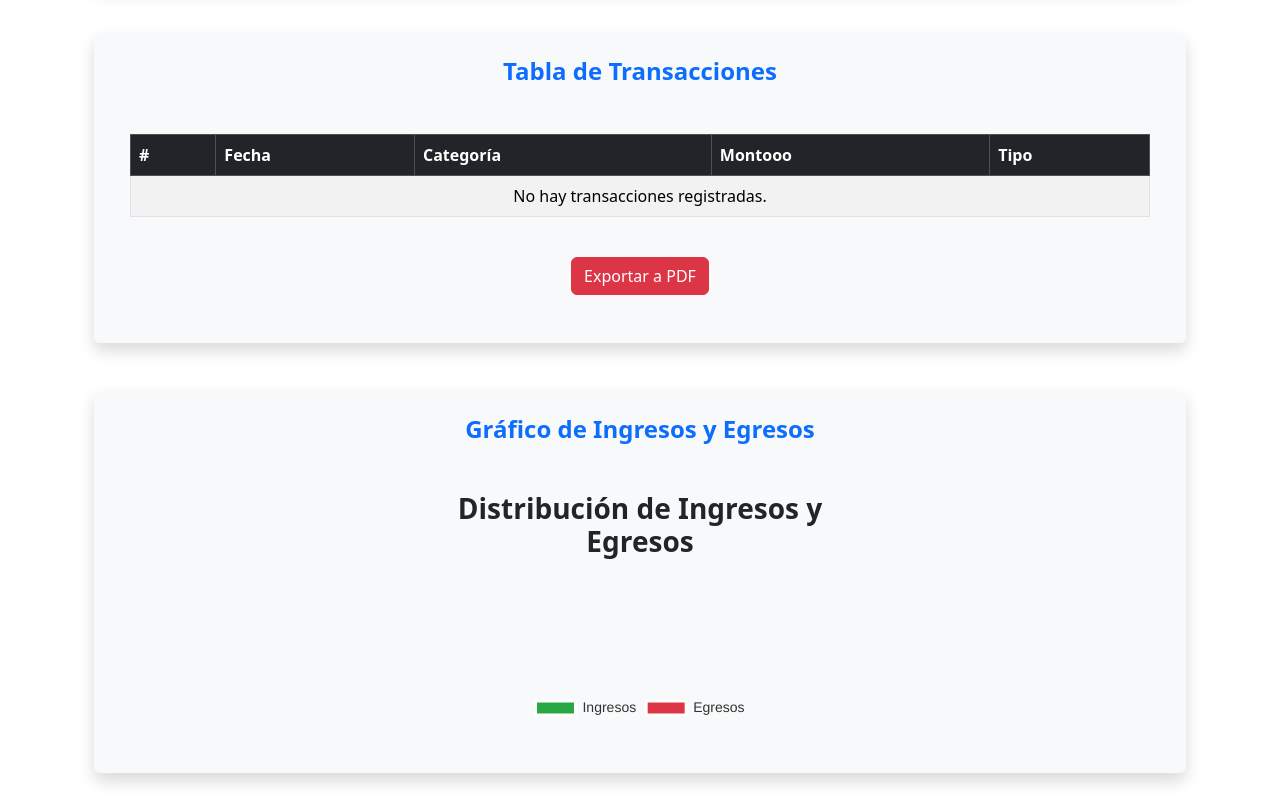
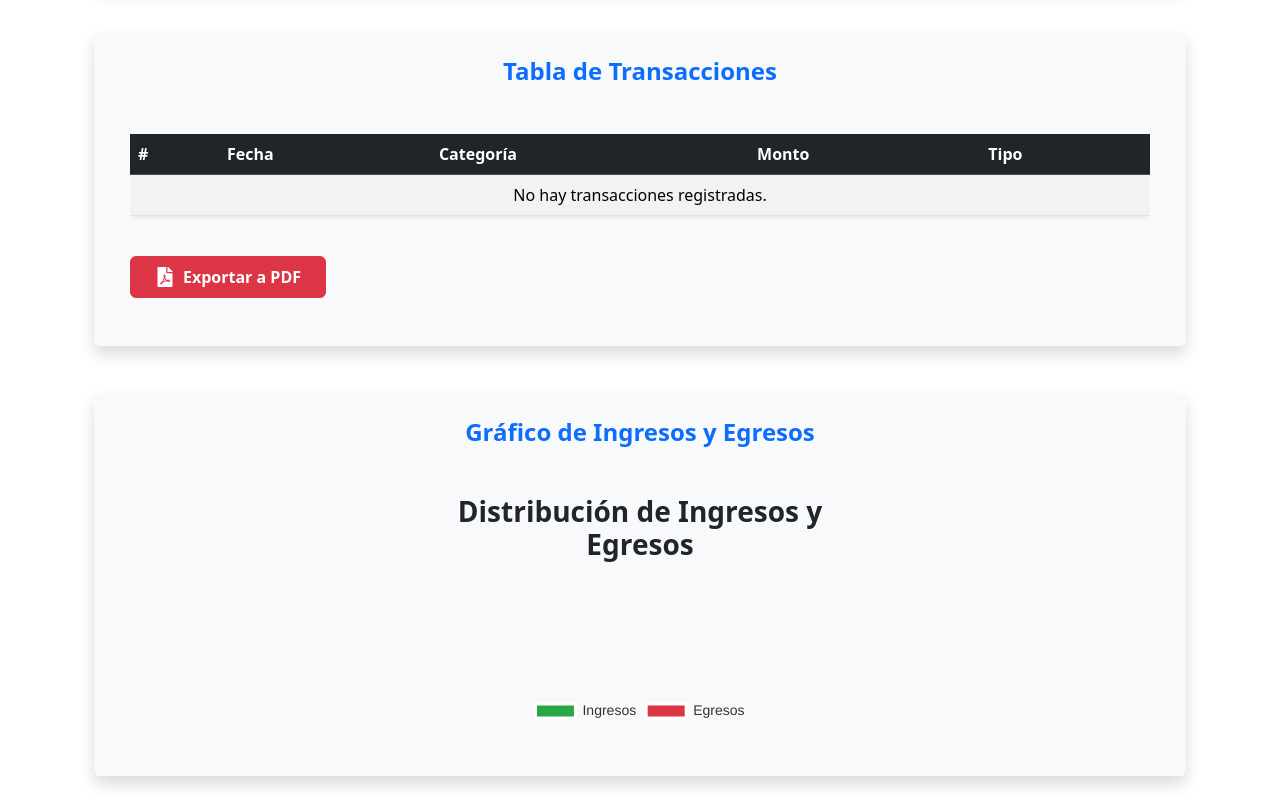
Before and after one commit to WildoFari/Finance-Tracker., a React (Create React App) app: page / in a window 1280 px wide. Shown: the part 1498-2298 px from the top of the page. Built offline with nearby package versions, Linux system fonts and the light colour scheme.

Commit message:
Changes to download pdf

```diff
--- a/src/components/TransactionList.js
+++ b/src/components/TransactionList.js
@@ -1,6 +1,5 @@
 import React, { useContext, useState } from 'react';
 import { TransactionContext } from '../context/TransactionContext';
-import ExportPDF from './ExportPDF';
 import { FaTrashAlt, FaEye, FaEyeSlash } from "react-icons/fa";
 
 const TransactionList = () => {
@@ -33,9 +32,6 @@ const TransactionList = () => {
 
                 {showTransactions && (
                     <>
-                        {/* Botón para exportar a PDF */}
-                        {transactions.length > 0 && <ExportPDF transactions={transactions} type="Ingreso" />}
-
                         {/* Botón para eliminar todas las transacciones */}
                         {transactions.length > 0 && (
                             <button className="btn btn-danger mb-3 w-100 mt-3" onClick={() => setShowConfirmAll(true)}>
--- a/src/components/TransactionTable.js
+++ b/src/components/TransactionTable.js
@@ -2,6 +2,7 @@ import React, { useContext, useState } from 'react';
 import { TransactionContext } from '../context/TransactionContext';
 import jsPDF from 'jspdf';
 import 'jspdf-autotable';
+import { FaFilePdf } from 'react-icons/fa';
 
 const TransactionTable = () => {
     const { transactions } = useContext(TransactionContext);
@@ -15,7 +16,7 @@ const TransactionTable = () => {
         const tableRows = transactions.map((transaction) => [
             transaction.date,
             transaction.category,
-            `${transaction.amount}`,
+            `${transaction.amount.toLocaleString('es-ES')}`,
             transaction.type,
         ]);
 
@@ -23,6 +24,8 @@ const TransactionTable = () => {
             head: [tableColumn],
             body: tableRows,
             startY: 20,
+            styles: { fontSize: 10 },
+            headStyles: { fillColor: [44, 62, 80], textColor: 255 },
         });
 
         doc.save('transacciones.pdf');
@@ -41,20 +44,20 @@ const TransactionTable = () => {
 
             {/* Desktop - Tabla */}
             <div className="table-responsive d-none d-md-block">
-                <table className="table table-striped table-bordered">
+                <table className="table table-striped table-hover shadow-sm rounded">
                     <thead className="table-dark">
                         <tr>
                             <th>#</th>
                             <th>Fecha</th>
                             <th>Categoría</th>
-                            <th>Montooo</th>
+                            <th>Monto</th>
                             <th>Tipo</th>
                         </tr>
                     </thead>
                     <tbody>
                         {transactions.length > 0 ? (
                             transactions.map((transaction, index) => (
-                                <tr key={index}>
+                                <tr key={index} className="align-middle">
                                     <td>{index + 1}</td>
                                     <td>{transaction.date}</td>
                                     <td>{transaction.category}</td>
@@ -85,7 +88,7 @@ const TransactionTable = () => {
                                     <h5 className="card-title">{transaction.category}</h5>
                                     <p className="mb-1"><strong>Fecha:</strong> {transaction.date}</p>
                                     <p className={`mb-1 ${transaction.type === 'Ingreso' ? 'text-success' : 'text-danger'}`}>
-                                        <strong>Monto:</strong> {transaction.amount}
+                                        <strong>Monto:</strong> {transaction.amount.toLocaleString('es-ES')}
                                     </p>
                                     <p className="mb-0"><strong>Tipo:</strong> {transaction.type}</p>
                                 </div>
@@ -100,10 +103,39 @@ const TransactionTable = () => {
             )}
 
             <div className="text-center mt-4">
-                <button className="btn btn-danger" onClick={exportToPDF}>
+                <button
+                    className="btn btn-danger fw-bold px-4 py-2 d-flex align-items-center justify-content-center gap-2"
+                    onClick={exportToPDF}
+                    style={{ transition: "all 0.3s ease-in-out" }}
+                    onMouseEnter={(e) => e.target.classList.add("shadow-lg")}
+                    onMouseLeave={(e) => e.target.classList.remove("shadow-lg")}
+                >
+                    <FaFilePdf size={20} />
                     Exportar a PDF
                 </button>
             </div>
+
+            {/* Estilos adicionales */}
+            <style jsx>{`
+                .table-hover tbody tr:hover {
+                    background-color: rgba(0, 0, 0, 0.05);
+                }
+
+                .btn-danger:hover {
+                    transform: scale(1.05);
+                    transition: 0.3s ease-in-out;
+                }
+
+                .card {
+                    border-radius: 10px;
+                    transition: all 0.3s ease-in-out;
+                }
+
+                .card:hover {
+                    transform: scale(1.02);
+                    box-shadow: 0 4px 8px rgba(0, 0, 0, 0.2);
+                }
+            `}</style>
         </div>
     );
 };
```
